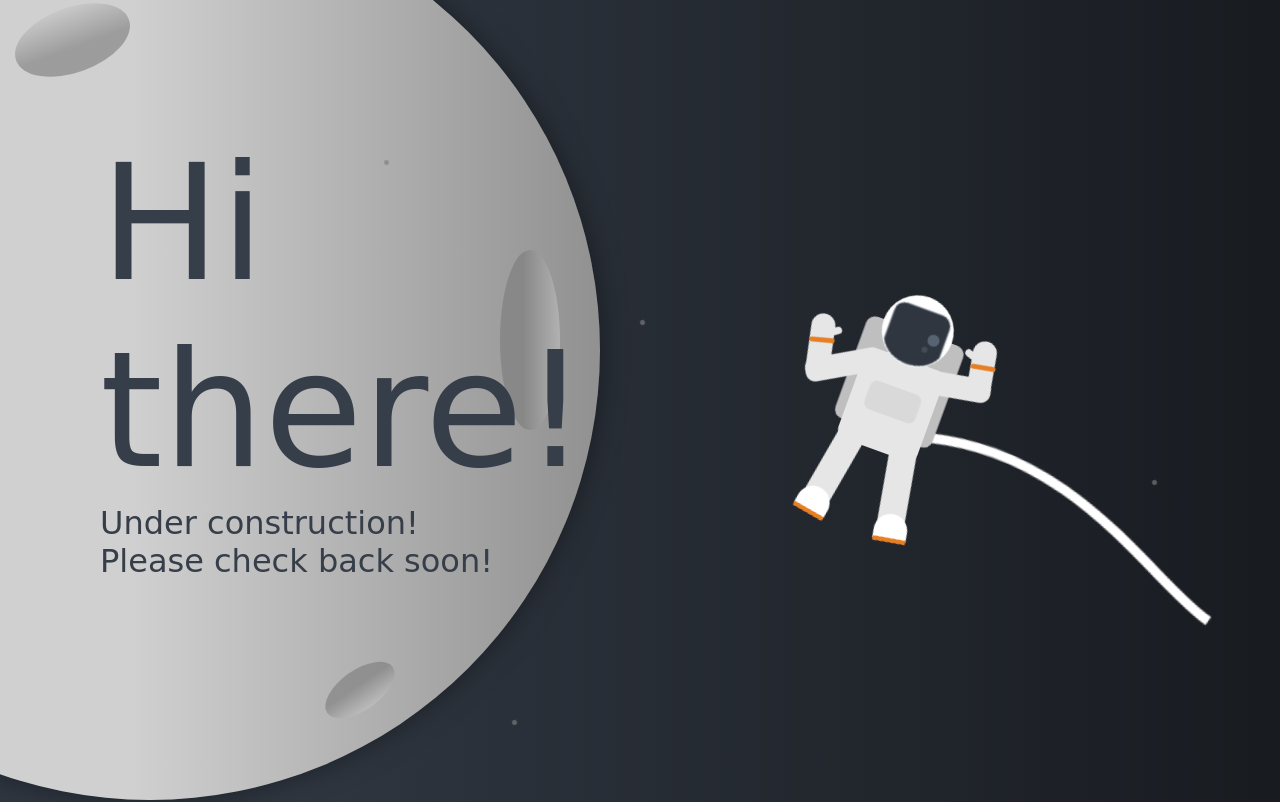
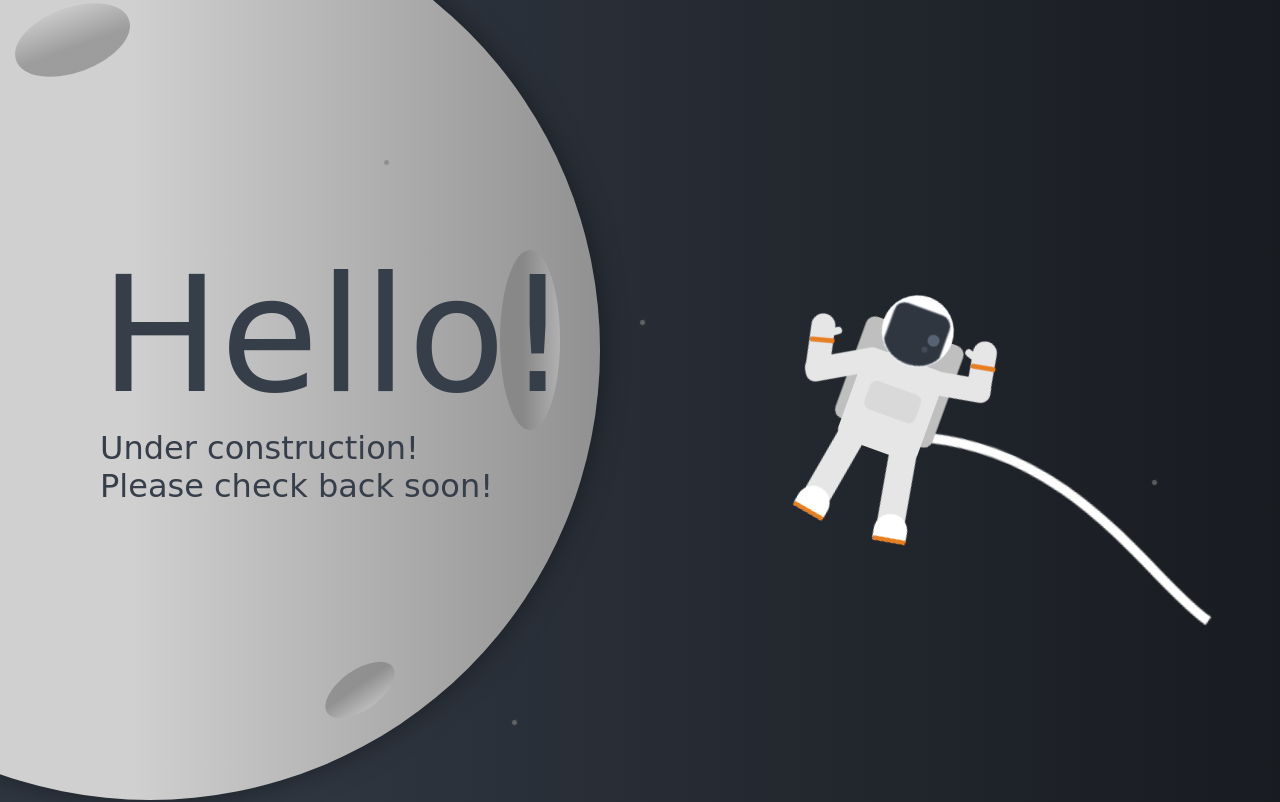
Before and after one commit to wy4tt/wy4tt.github.io, a plain HTML site: page index.html in a window 1280 px wide. Shown: the top 802 px of the page. Drawn offline with Linux system fonts and the light colour scheme.

Commit message:
Update index.html

```diff
--- a/index.html
+++ b/index.html
@@ -408,7 +408,7 @@
     <div class="star star5"></div>
 
     <div class="error">
-        <div class="error__title">Hi<br>there!</div>
+        <div class="error__title">Hello!</div>
         <div class="error__subtitle">Under construction!<br>Please check back soon!</div>
     </div>
 
```
